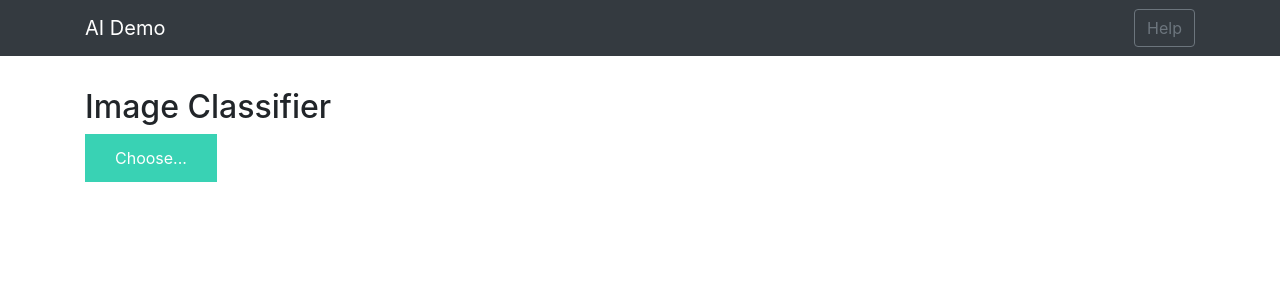
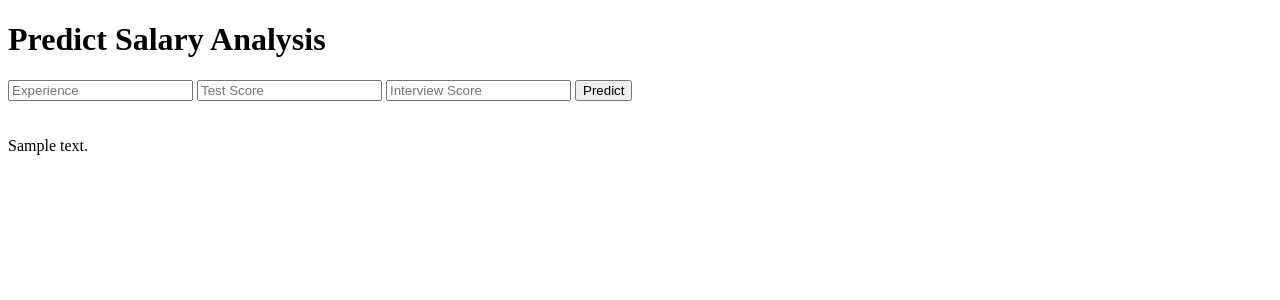
Before and after one commit to subhrockzz/DL-model-Deployment, a Flask app: template templates/index.html in a window 1280 px wide. Shown: the top 300 px of the page. Run offline with Flask 2, Linux system fonts and the light colour scheme; the template is opened without the code that fills it: most values are stand-ins (such as "Sample title", 1, 10 or a date in 2020); parts of the project's set-up code (start-up, migrations or seed data) failed here and were passed over; some libraries are stand-ins or nearby versions.

Commit message:
Add files via upload

```diff
--- /dev/null
+++ b/request.py
@@ -0,0 +1,6 @@
+import requests
+
+url = 'http://localhost:5000/predict_api'
+r = requests.post(url,json={'experience':2, 'test_score':9, 'interview_score':6})
+
+print(r.json())
--- a/templates/index.html
+++ b/templates/index.html
@@ -1,31 +1,35 @@
-{% extends "base.html" %} {% block content %}
+<!DOCTYPE html>
+<html >
+<!--From https://codepen.io/frytyler/pen/EGdtg-->
+<head>
+  <meta charset="UTF-8">
+  <title>ML API</title>
+  <link href='https://fonts.googleapis.com/css?family=Pacifico' rel='stylesheet' type='text/css'>
+<link href='https://fonts.googleapis.com/css?family=Arimo' rel='stylesheet' type='text/css'>
+<link href='https://fonts.googleapis.com/css?family=Hind:300' rel='stylesheet' type='text/css'>
+<link href='https://fonts.googleapis.com/css?family=Open+Sans+Condensed:300' rel='stylesheet' type='text/css'>
 
-<h2>Image Classifier</h2>
+</head>
 
-<div>
-    <form id="upload-file" method="post" enctype="multipart/form-data">
-        <label for="imageUpload" class="upload-label">
-            Choose...
-        </label>
-        <input type="file" name="file" id="imageUpload" accept=".png, .jpg, .jpeg">
+<body>
+ <div class="login">
+	<h1>Predict Salary Analysis</h1>
+
+     <!-- Main Input For Receiving Query to our ML -->
+    <form action="{{ url_for('predict')}}"method="post">
+    	<input type="text" name="experience" placeholder="Experience" required="required" />
+        <input type="text" name="test_score" placeholder="Test Score" required="required" />
+		<input type="text" name="interview_score" placeholder="Interview Score" required="required" />
+
+        <button type="submit" class="btn btn-primary btn-block btn-large">Predict</button>
     </form>
 
-    <div class="image-section" style="display:none;">
-        <div class="img-preview">
-            <div id="imagePreview">
-            </div>
-        </div>
-        <div>
-            <button type="button" class="btn btn-primary btn-lg " id="btn-predict">Predict!</button>
-        </div>
-    </div>
+   <br>
+   <br>
+   {{ prediction_text }}
 
-    <div class="loader" style="display:none;"></div>
+ </div>
 
-    <h3 id="result">
-        <span> </span>
-    </h3>
 
-</div>
-
-{% endblock %}
+</body>
+</html>
```
Also changed, not shown: model.py (added, +39 -0 lines), README.md (added), app.py (line endings or trailing spaces), requirements.txt (line endings or trailing spaces), 3 other files.
